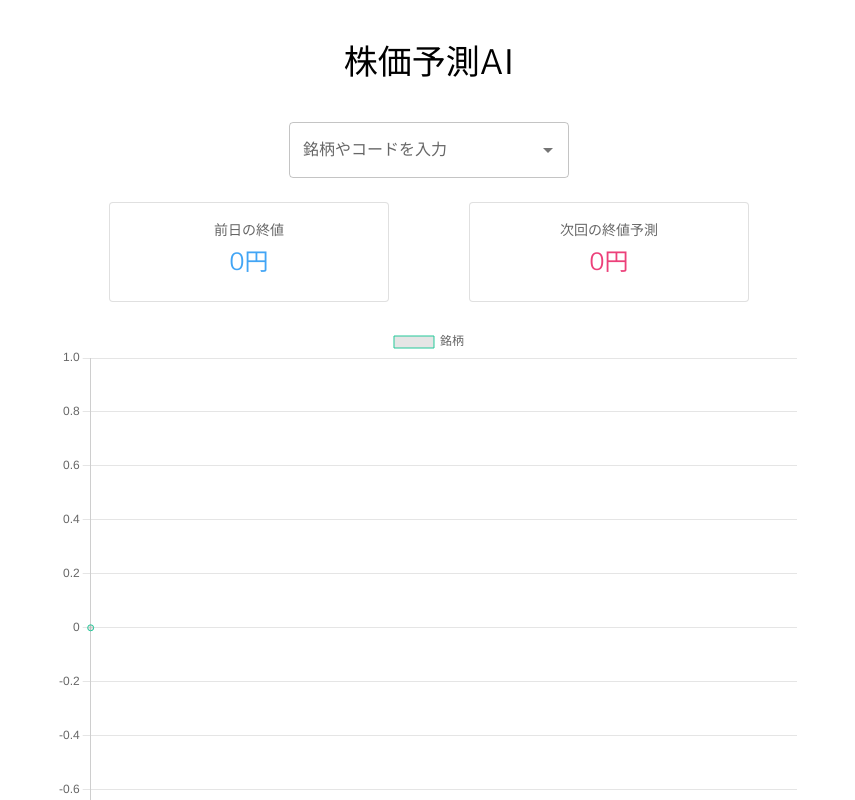
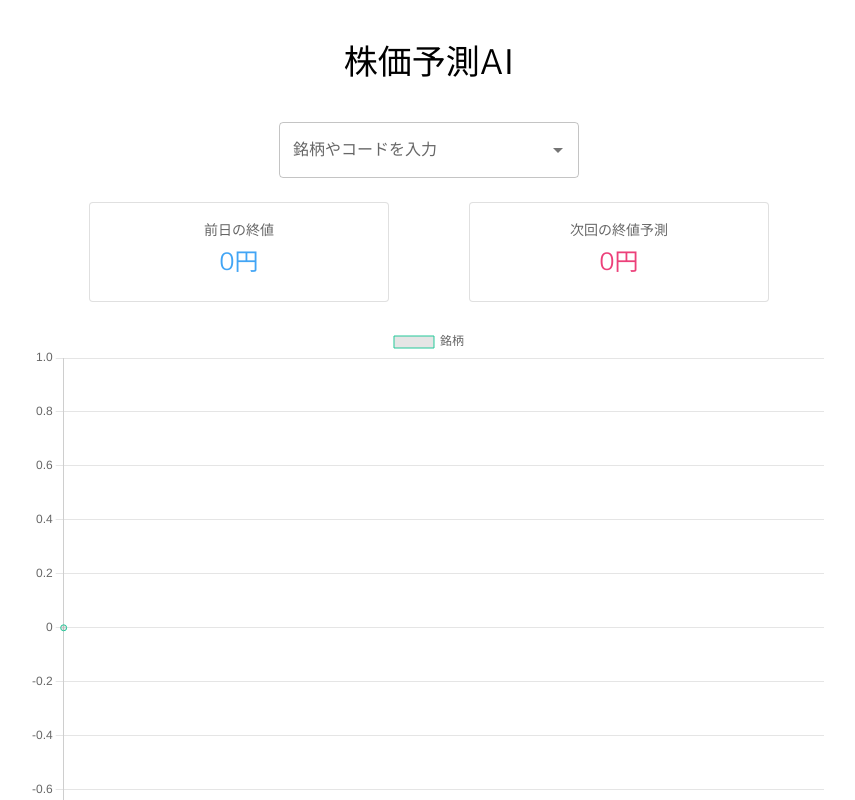
Before and after one commit to waterleaper8/react-stock-predict, a React (Create React App) app: page / in a window 1280 px wide. Shown: the top 800 px of the page, without its empty margins (211-1066 px from the left). Built offline with nearby package versions, Linux system fonts and the light colour scheme.

Commit message:
スタイル修正

```diff
--- a/src/components/page/Home.tsx
+++ b/src/components/page/Home.tsx
@@ -28,7 +28,7 @@ const Home: React.FC = () => {
   const { price, setSelectedCode, predict, yesterday } = useContext(ApiContext)
 
   return (
-    <Grid container sx={{ px: 10 }} justifyContent="space-evenly">
+    <Grid container sx={{ px: 5 }} justifyContent="space-evenly">
       <Grid item xs={12}>
         <Typography variant="h4" sx={{ my: 5 }}>
           株価予測AI
@@ -49,7 +49,7 @@ const Home: React.FC = () => {
         />
       </Grid>
 
-      <Grid container gap={{ lg: 10 }} justifyContent="center">
+      <Grid container gap={{ md: 10 }} justifyContent="center">
         <Grid item xs={12} md={3} sx={{ mb: 3 }}>
           <Card variant="outlined">
             <CardContent>
@@ -84,7 +84,7 @@ const Home: React.FC = () => {
         </Grid>
       </Grid>
       {price && (
-        <Grid sm={12} md={8} sx={{ mb: 10 }}>
+        <Grid sm={12} md={10} lg={8} xl={6} sx={{ mb: 10 }}>
           <Line data={price} options={options} height={600} />
         </Grid>
       )}
```
